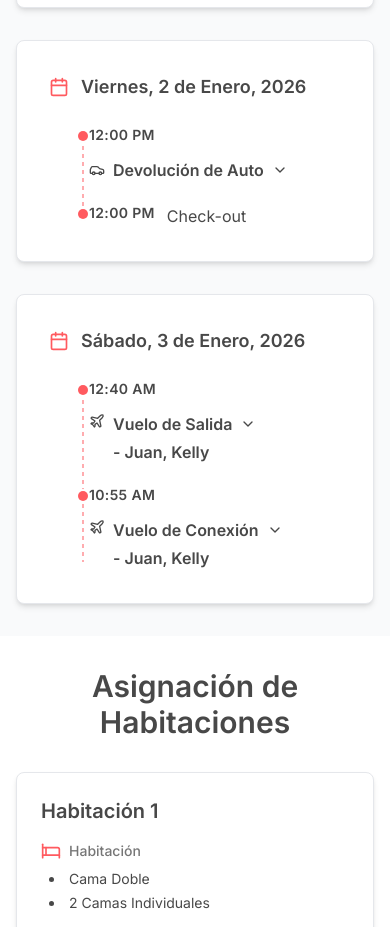
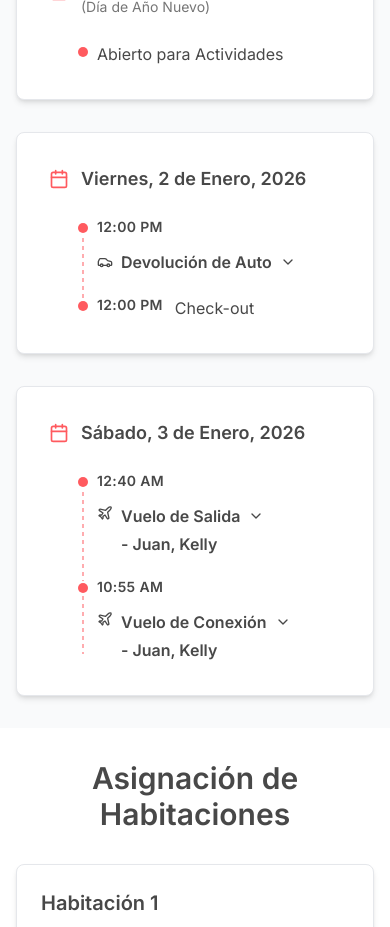
Before and after one commit to jzuluaga3/villa-de-leyva, a Next.js app: page / in a window 390 px wide. Shown: the part 2280-3207 px from the top of the page. Built offline with nearby package versions, Linux system fonts and the light colour scheme; no server answers.

Commit message:
Update itinerary and room assignments: capitalize Activities, add bullets to Tuesday/Wednesday, improve mobile padding, make room bullets orange

```diff
--- a/components/Itinerary.tsx
+++ b/components/Itinerary.tsx
@@ -69,12 +69,14 @@ export function Itinerary() {
           rentalCar: rentalCarDetails,
         },
         { time: '3:00 PM', description: lang === 'es' ? 'Check-in' : 'Check-in' },
+        { time: '', description: lang === 'es' ? 'Abierto para Actividades' : 'Open for Activities' },
       ],
     },
     {
       date: lang === 'es' ? 'Miércoles, 31 de Diciembre, 2025' : 'Wednesday, December 31, 2025',
       subtitle: lang === 'es' ? '(Nochevieja)' : '(New Year\'s Eve)',
       events: [
+        { time: '', description: lang === 'es' ? 'Abierto para Actividades' : 'Open for Activities' },
         { time: '8:00 PM', description: lang === 'es' ? 'Cena Familiar en la Casa' : 'Family Dinner at the House' },
         { time: '12:00 AM', description: lang === 'es' ? 'Celebración de Año Nuevo' : 'New Year\'s Celebration' },
       ],
@@ -83,7 +85,7 @@ export function Itinerary() {
       date: lang === 'es' ? 'Jueves, 1 de Enero, 2026' : 'Thursday, January 1, 2026',
       subtitle: lang === 'es' ? '(Día de Año Nuevo)' : '(New Year\'s Day)',
       events: [
-        { time: '', description: lang === 'es' ? 'Abierto para actividades' : 'Open for activities' },
+        { time: '', description: lang === 'es' ? 'Abierto para Actividades' : 'Open for Activities' },
       ],
     },
     {
@@ -193,7 +195,7 @@ export function Itinerary() {
                           </div>
 
                           {/* Content */}
-                          <div className="flex-1 ml-4 md:ml-6">
+                          <div className="flex-1 ml-6 md:ml-6">
                             <div className="flex items-start gap-3 flex-wrap md:flex-nowrap">
                               {event.time && (
                                 <span className="font-semibold text-text-primary text-sm tracking-wide whitespace-nowrap">
--- a/components/RoomAssignments.tsx
+++ b/components/RoomAssignments.tsx
@@ -111,7 +111,7 @@ export function RoomAssignments() {
                     {getTranslation(lang, 'bedroom')}
                   </span>
                 </div>
-                <ul className="list-disc list-inside space-y-1 ml-2">
+                <ul className="list-disc list-inside space-y-1 ml-4 md:ml-2 [&>li::marker]:text-primary">
                   {room.beds.map((bed, index) => (
                     <li key={index} className="text-sm text-text-primary">
                       {getBedLabel(bed.type, bed.count)}
@@ -127,7 +127,7 @@ export function RoomAssignments() {
                     {getTranslation(lang, 'guests')}
                   </span>
                 </div>
-                <ul className="list-disc list-inside space-y-1 ml-2">
+                <ul className="list-disc list-inside space-y-1 ml-4 md:ml-2 [&>li::marker]:text-primary">
                   {room.guests.map((guest, index) => (
                     <li key={index} className="text-sm text-text-primary">
                       {guest}
```
